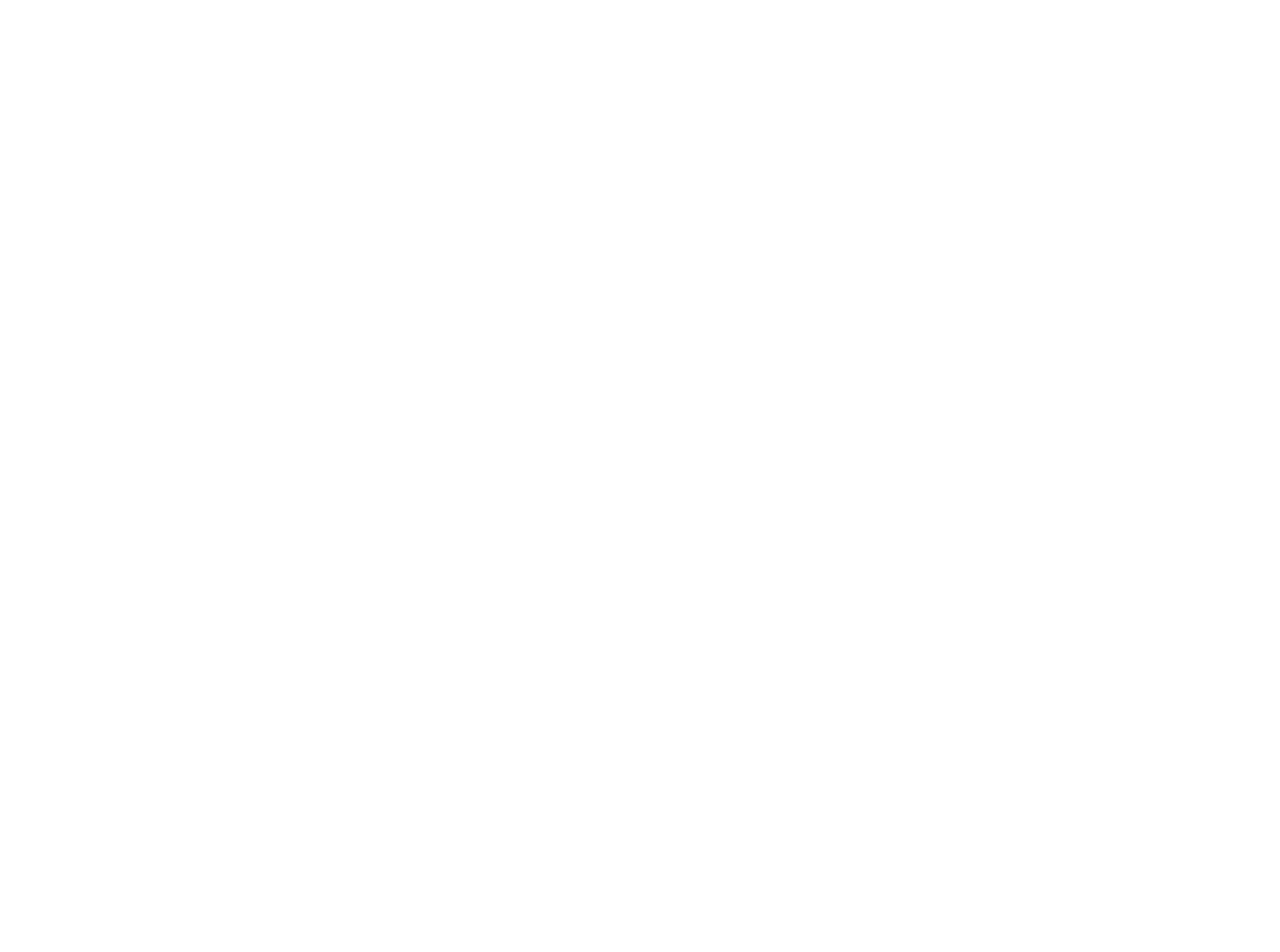
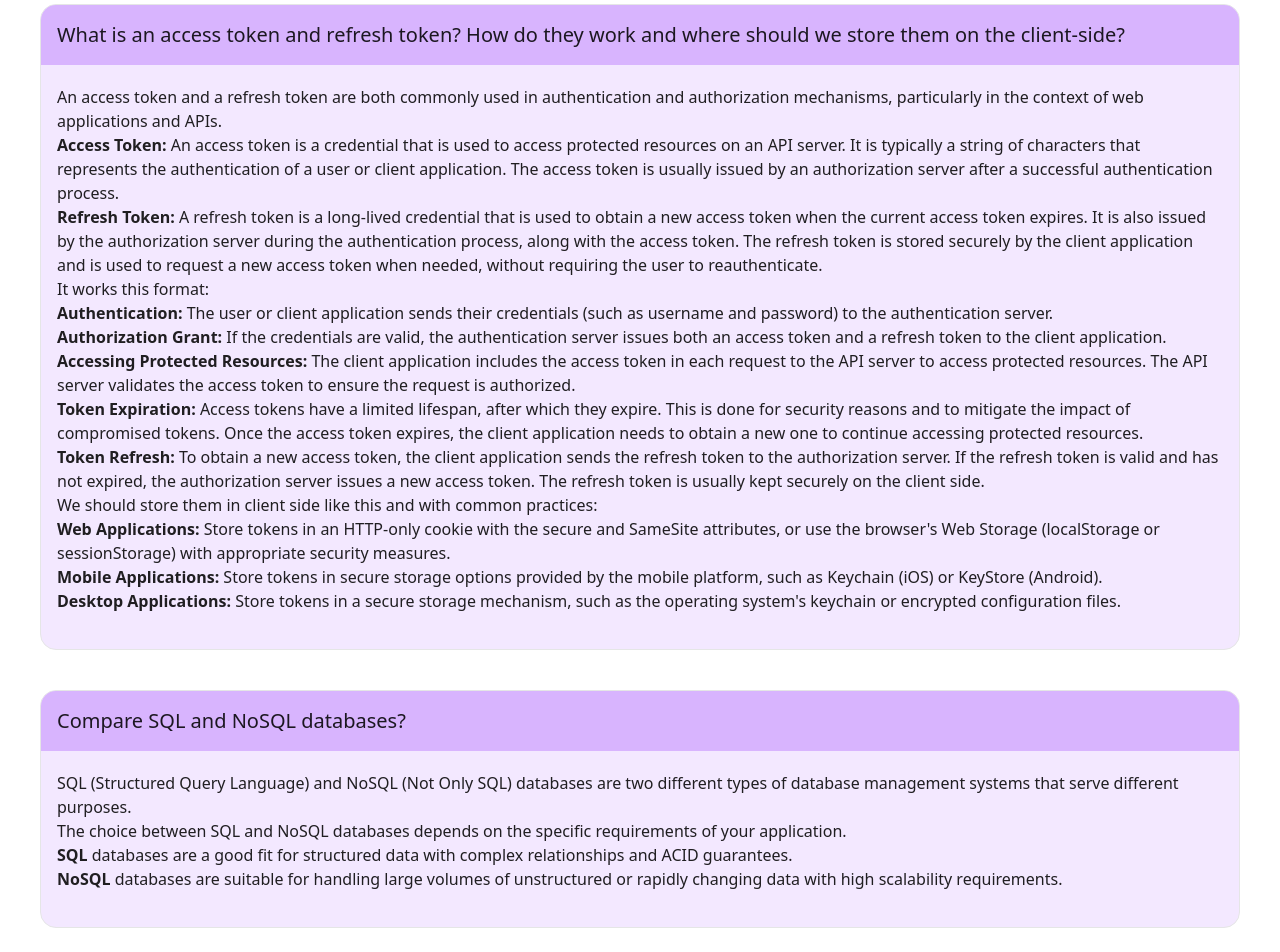
Before and after one commit to SwapnilRoyweb/playtime-paradise, a React (Vite) app: page /blog in a window 1280 px wide. Before the commit this address had no page. Shown: the part 100-1052 px from the top of the page. Before the commit the page ends 800 px from the top, so only its background shows below. Built offline with nearby package versions, Linux system fonts and the light colour scheme.

Commit message:
blog page added

```diff
--- /dev/null
+++ b/src/components/Blog/Blog.jsx
@@ -0,0 +1,71 @@
+import React from 'react';
+
+const Blog = () => {
+    return (
+        <div className='mx-10 my-10 flex flex-col gap-10'>
+            <div tabIndex={0} className="collapse collapse-open border border-base-300 bg-purple-100 rounded-box">
+                <div className="collapse-title text-xl font-medium bg-purple-300">
+                    What is an access token and refresh token? How do they work and where should we store them on the client-side?
+                </div>
+                <div className="collapse-content my-5">
+                    <p> An access token and a refresh token are both commonly used in authentication and authorization mechanisms, particularly in the context of web applications and APIs. <br />
+                        <strong>Access Token:</strong> An access token is a credential that is used to access protected resources on an API server. It is typically a string of characters that represents the authentication of a user or client application. The access token is usually issued by an authorization server after a successful authentication process. <br />
+                        <strong>Refresh Token:</strong> A refresh token is a long-lived credential that is used to obtain a new access token when the current access token expires. It is also issued by the authorization server during the authentication process, along with the access token. The refresh token is stored securely by the client application and is used to request a new access token when needed, without requiring the user to reauthenticate. <br />
+                        It works this format: <br />
+                        <strong>Authentication:</strong> The user or client application sends their credentials (such as username and password) to the authentication server. <br />
+
+                        <strong>Authorization Grant:</strong> If the credentials are valid, the authentication server issues both an access token and a refresh token to the client application. <br />
+
+                        <strong>Accessing Protected Resources:</strong> The client application includes the access token in each request to the API server to access protected resources. The API server validates the access token to ensure the request is authorized. <br />
+
+                        <strong>Token Expiration:</strong> Access tokens have a limited lifespan, after which they expire. This is done for security reasons and to mitigate the impact of compromised tokens. Once the access token expires, the client application needs to obtain a new one to continue accessing protected resources. <br />
+
+                        <strong>Token Refresh:</strong> To obtain a new access token, the client application sends the refresh token to the authorization server. If the refresh token is valid and has not expired, the authorization server issues a new access token. The refresh token is usually kept securely on the client side. <br />
+
+                        We should store them in client side like this and with common practices: <br />
+
+                        <strong>Web Applications:</strong> Store tokens in an HTTP-only cookie with the secure and SameSite attributes, or use the browser's Web Storage (localStorage or sessionStorage) with appropriate security measures. <br />
+
+                        <strong>Mobile Applications:</strong> Store tokens in secure storage options provided by the mobile platform, such as Keychain (iOS) or KeyStore (Android). <br />
+
+                        <strong>Desktop Applications:</strong> Store tokens in a secure storage mechanism, such as the operating system's keychain or encrypted configuration files.
+                    </p>
+                </div>
+            </div>
+            <div tabIndex={0} className="collapse collapse-open border border-base-300 bg-purple-100 rounded-box">
+                <div className="collapse-title text-xl font-medium bg-purple-300">
+                    Compare SQL and NoSQL databases?
+                </div>
+                <div className="collapse-content my-5">
+                    <p>SQL (Structured Query Language) and NoSQL (Not Only SQL) databases are two different types of database management systems that serve different purposes. <br />
+                    The choice between SQL and NoSQL databases depends on the specific requirements of your application. <br />
+                    <strong>SQL</strong> databases are a good fit for structured data with complex relationships and ACID guarantees. <br />
+                    <strong>NoSQL</strong> databases are suitable for handling large volumes of unstructured or rapidly changing data with high scalability requirements.
+                    </p>
+                </div>
+            </div>
+            <div tabIndex={0} className="collapse collapse-open border border-base-300 bg-purple-100 rounded-box">
+                <div className="collapse-title text-xl font-medium bg-purple-300">
+                    What is express js? What is Next JS?
+                </div>
+                <div className="collapse-content my-5">
+                    <p>Express.js and Next.js are both popular web development frameworks that are used to build server-side applications. <br />
+                    <strong>Express.js</strong> is a minimalistic and flexible web application framework for Node.js. It provides a set of features and utilities that simplify the development of web applications and APIs. <br />
+                    <strong>Next.js</strong> is a React-based framework for building server-rendered and statically generated web applications. It adds powerful features to React, making it easier to build complex web applications with server-side rendering. <br />
+                    Both Express.js and Next.js have their strengths and are suitable for different use cases. Express.js is commonly used for building lightweight, flexible, and API-centric applications, while Next.js excels in building server-rendered or statically generated React applications with enhanced performance and SEO capabilities.
+                    </p>
+                </div>
+            </div>
+            <div tabIndex={0} className="collapse collapse-open border border-base-300 bg-purple-100 rounded-box">
+                <div className="collapse-title text-xl font-medium bg-purple-300">
+                    What is MongoDB aggregate and how does it work?
+                </div>
+                <div className="collapse-content my-5">
+                    <p>In MongoDB, the <strong>aggregate</strong> method is used to perform advanced data aggregation operations on collections. It provides a flexible and powerful way to process and transform data within the database. The aggregate method allows you to perform various operations like filtering, grouping, sorting, projecting, and calculating aggregate values.</p>
+                </div>
+            </div>
+        </div>
+    );
+};
+
+export default Blog;
--- a/src/components/Shared/Navbar.jsx
+++ b/src/components/Shared/Navbar.jsx
@@ -8,7 +8,7 @@
         <li><Link>All Toys</Link></li>
         <li><Link>My Toys</Link></li>
         <li><Link>Add A Toy</Link></li>
-        <li><Link>Blog</Link></li>
+        <li><Link to='/blog'>Blog</Link></li>
     </>
 
     const user = {};
--- a/src/main.jsx
+++ b/src/main.jsx
@@ -8,6 +8,7 @@
 } from "react-router-dom";
 import Main from './components/Layout/Main.jsx';
 import Home from './components/Home/Home/Home.jsx';
+import Blog from './components/Blog/Blog.jsx';
 
 const router = createBrowserRouter([
   {
@@ -17,6 +18,10 @@
       {
         path: '/',
         element: <Home></Home>
+      },
+      {
+        path: 'blog',
+        element: <Blog></Blog>
       }
     ]
   }
```
